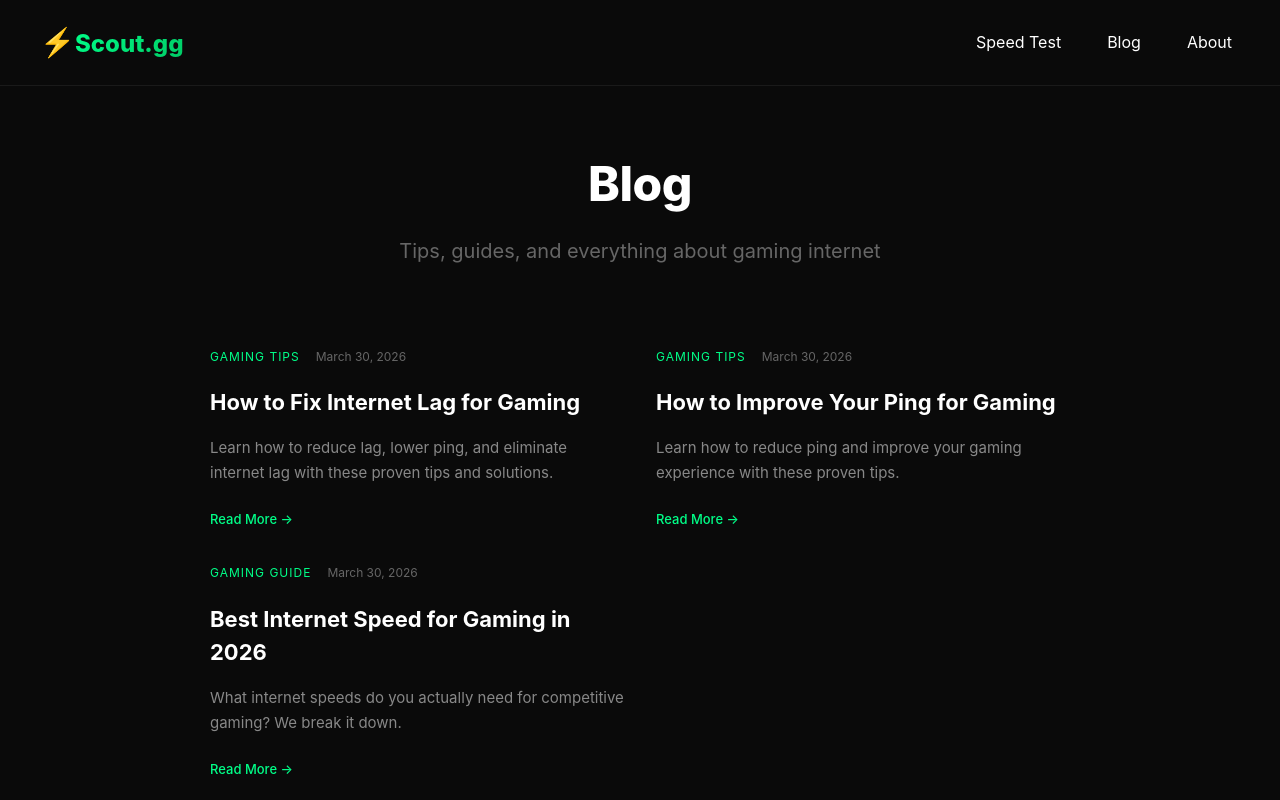
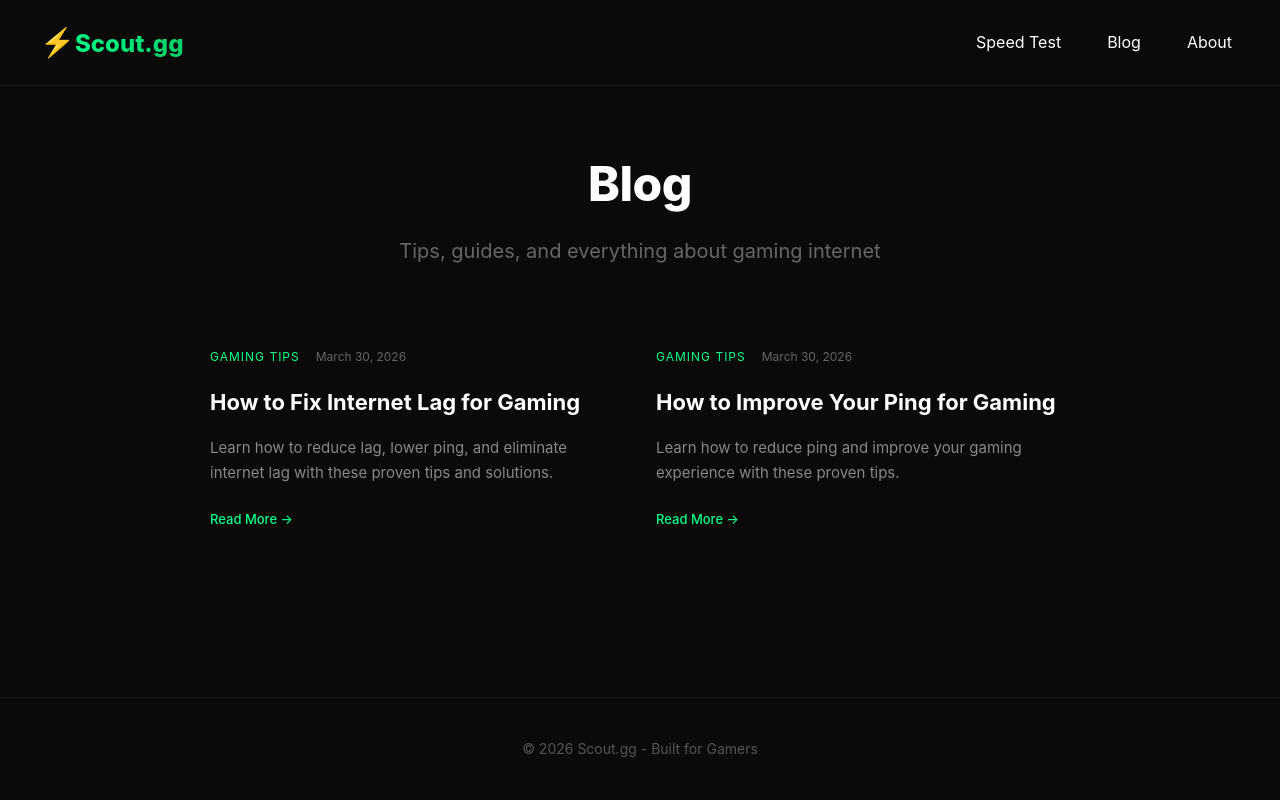
Before and after one commit to Asad271/scout.gg, a Next.js app: page /blog in a window 1280 px wide. Shown: the top 800 px of the page. Built offline with nearby package versions, Linux system fonts and the light colour scheme.

Commit message:
Remove broken blog post link - file doesn't exist

```diff
--- a/pages/blog/index.js
+++ b/pages/blog/index.js
@@ -16,13 +16,6 @@ export default function Blog() {
       excerpt: 'Learn how to reduce ping and improve your gaming experience with these proven tips.',
       date: 'March 30, 2026',
       category: 'Gaming Tips'
-    },
-    {
-      slug: 'best-internet-speed-gaming',
-      title: 'Best Internet Speed for Gaming in 2026',
-      excerpt: 'What internet speeds do you actually need for competitive gaming? We break it down.',
-      date: 'March 30, 2026',
-      category: 'Gaming Guide'
     }
   ]
 
```
